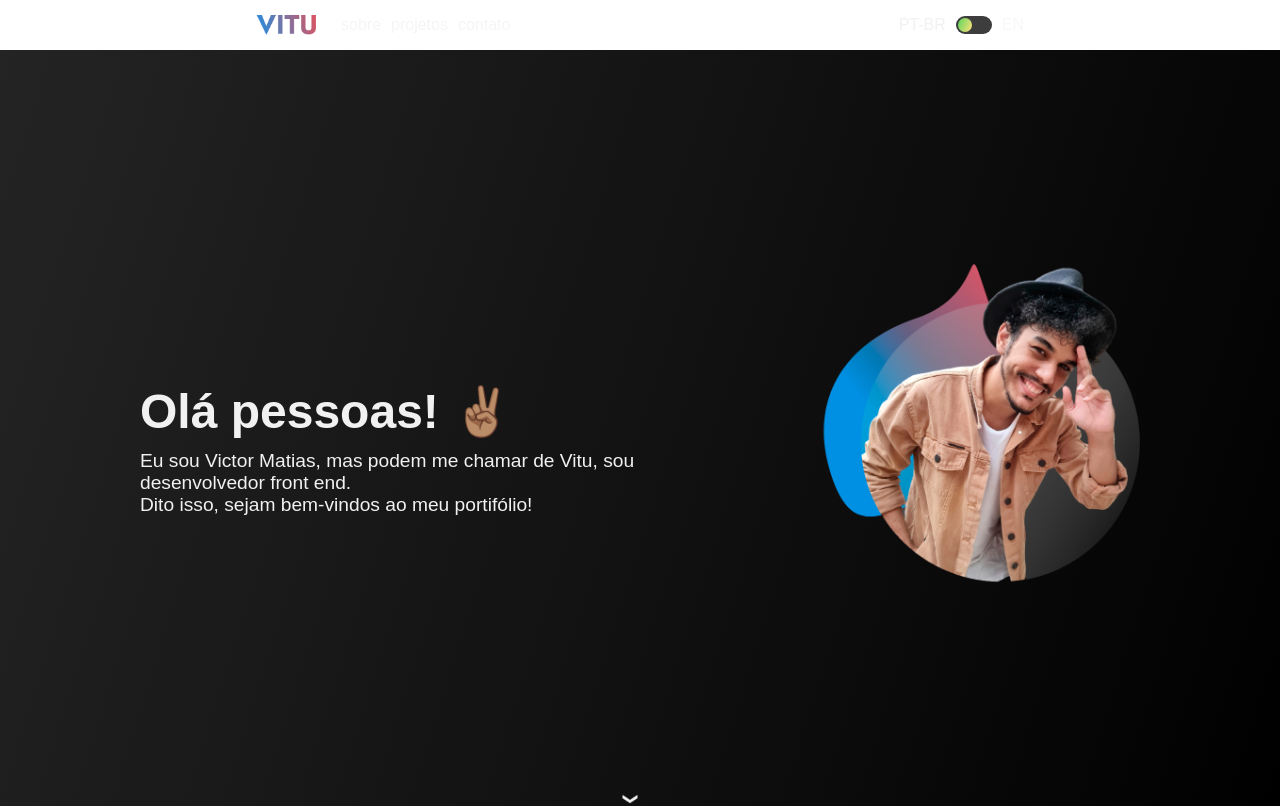
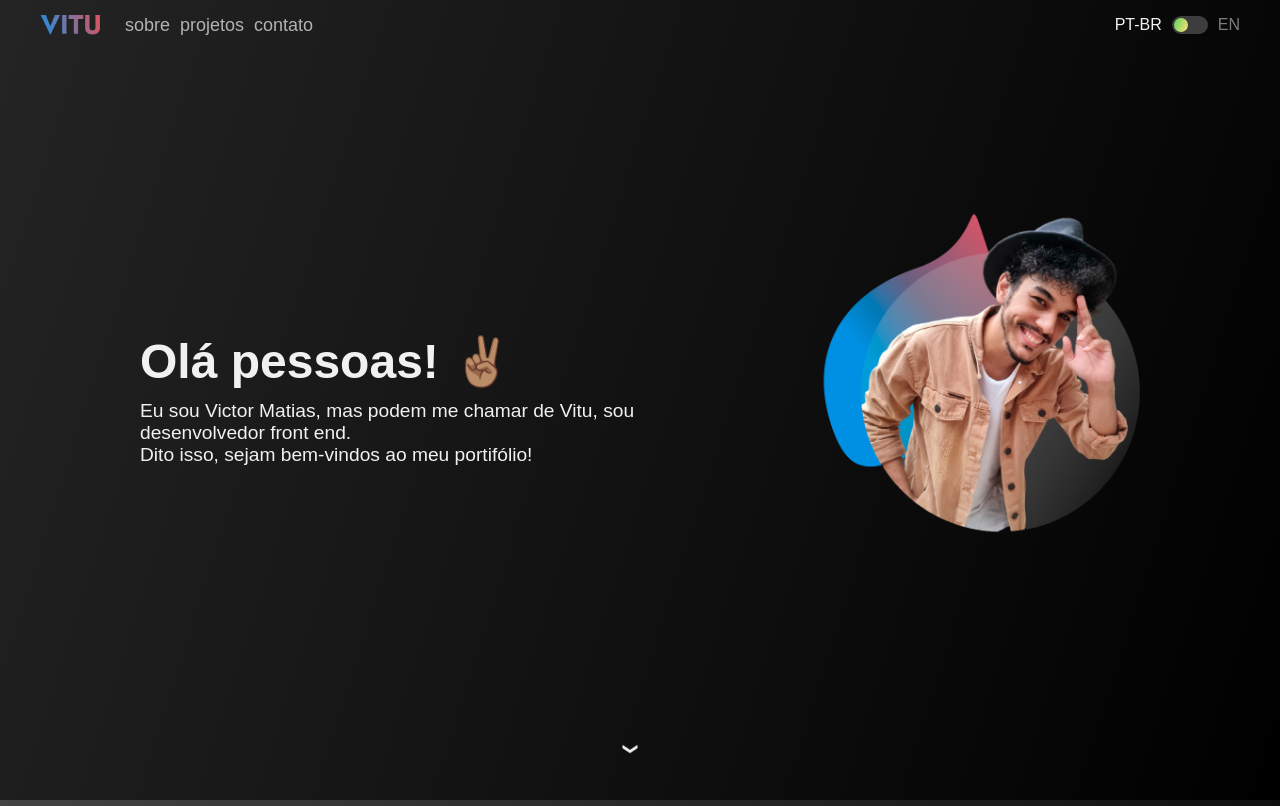
Before and after one commit to victormatia/portifolio, a React (Vite) app: page / in a window 1280 px wide. Shown: the top 806 px of the page. Built offline with nearby package versions, Linux system fonts and the light colour scheme; a web font is replaced by a local one.

Commit message:
styles: adjust header font width and size

```diff
--- a/src/css/modules/Header.module.css
+++ b/src/css/modules/Header.module.css
@@ -1,10 +1,14 @@
 .header {
-  width: 60vw;
+  width: 100%;
   height: 50px;
   display: flex;
   margin: 0 auto;
-  font-size: 16px;
+  font-size: 18px;
   justify-content: space-between;
+  position: absolute;
+  top: 0;
+  padding: 0px 40px;
+  z-index: 1;
 }
 
 .header__l-side {
```
